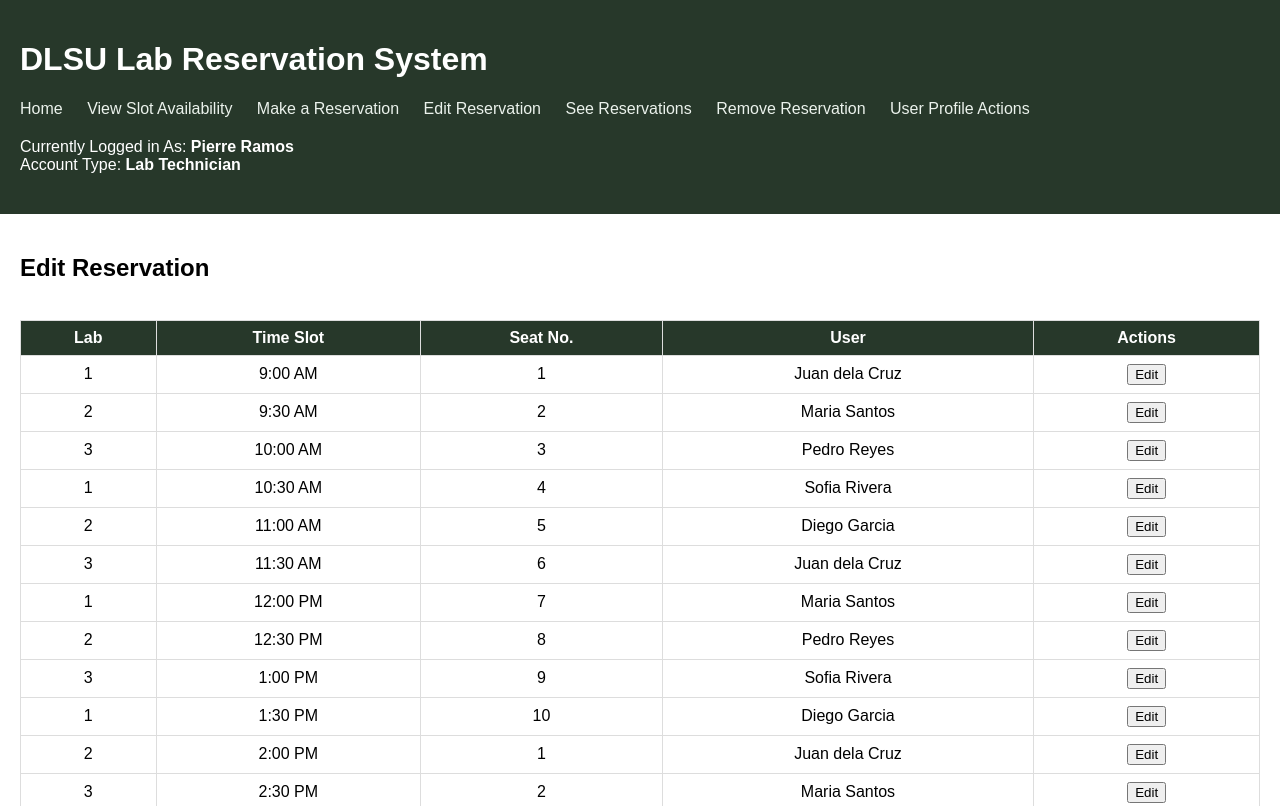
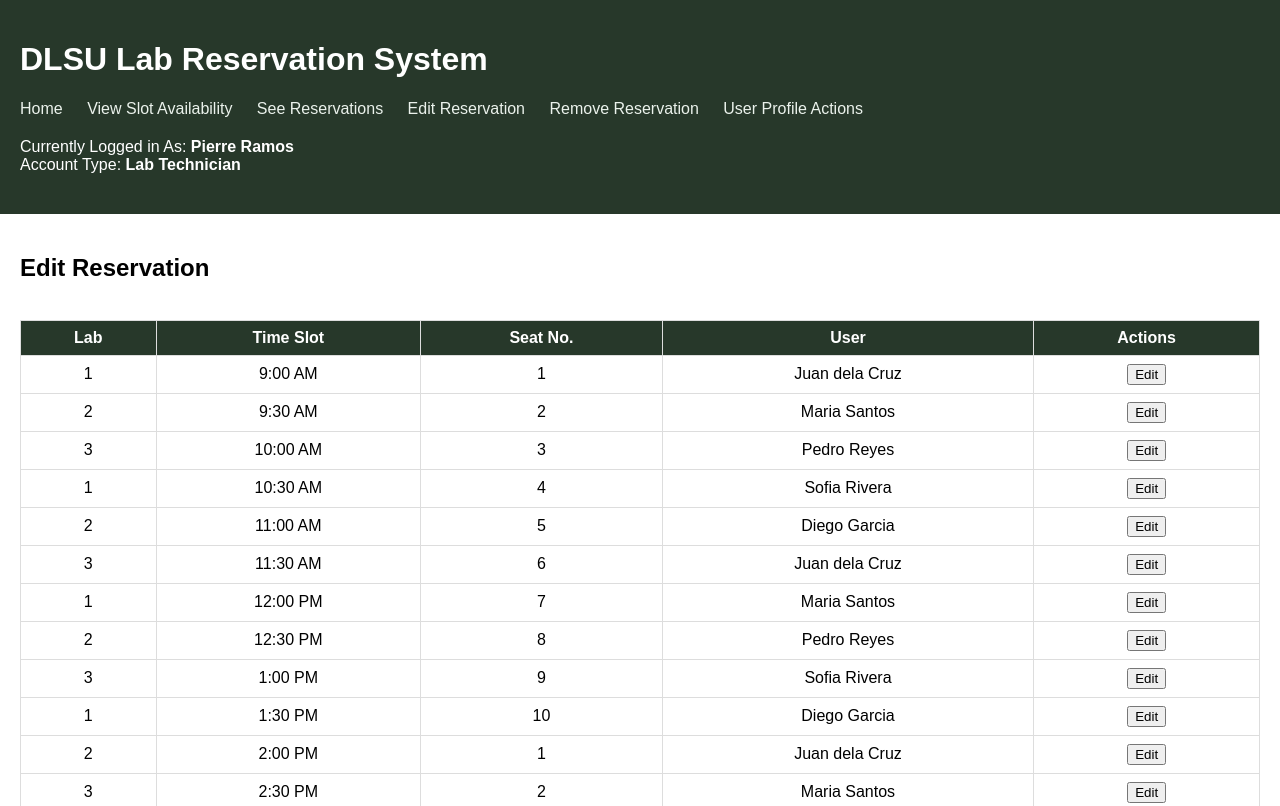
Before and after one commit to AhStayinAlive/CCAPDEV, a website: page public_html/edit-reservation.html in a window 1280 px wide. Shown: the top 806 px of the page. Drawn offline with Linux system fonts and the light colour scheme.

Commit message:
updated navbar

```diff
--- a/public_html/edit-reservation.html
+++ b/public_html/edit-reservation.html
@@ -13,9 +13,8 @@
         <ul>
             <li><a href="index.html">Home</a></li>
             <li><a href="view-slot-availability.html">View Slot Availability</a></li>
-            <li><a href="make-reservation.html">Make a Reservation</a></li>
+			<li><a href="see-reservations.html">See Reservations</a></li>
             <li><a href="edit-reservation.html">Edit Reservation</a></li>
-            <li><a href="see-reservations.html">See Reservations</a></li>
             <li><a href="remove-reservation.html">Remove Reservation</a></li>
             <li><a href="user-profile.html">User Profile Actions</a></li>
         </ul>
```
Also changed, not shown: public_html/make-reservation.html (+1 -2 lines), public_html/remove-reservation.html (+1 -2 lines), public_html/see-reservations.html (+1 -2 lines), public_html/view-slot-availability.html (+1 -2 lines).
